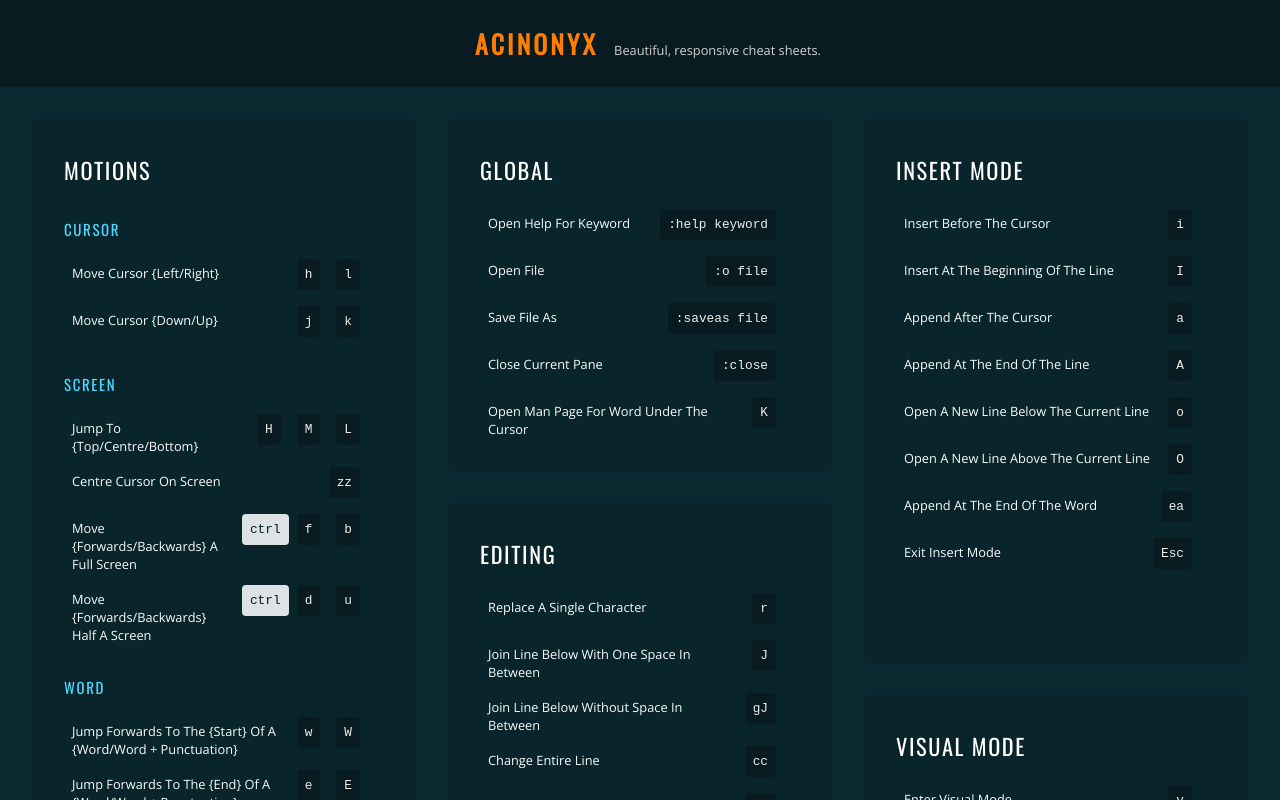
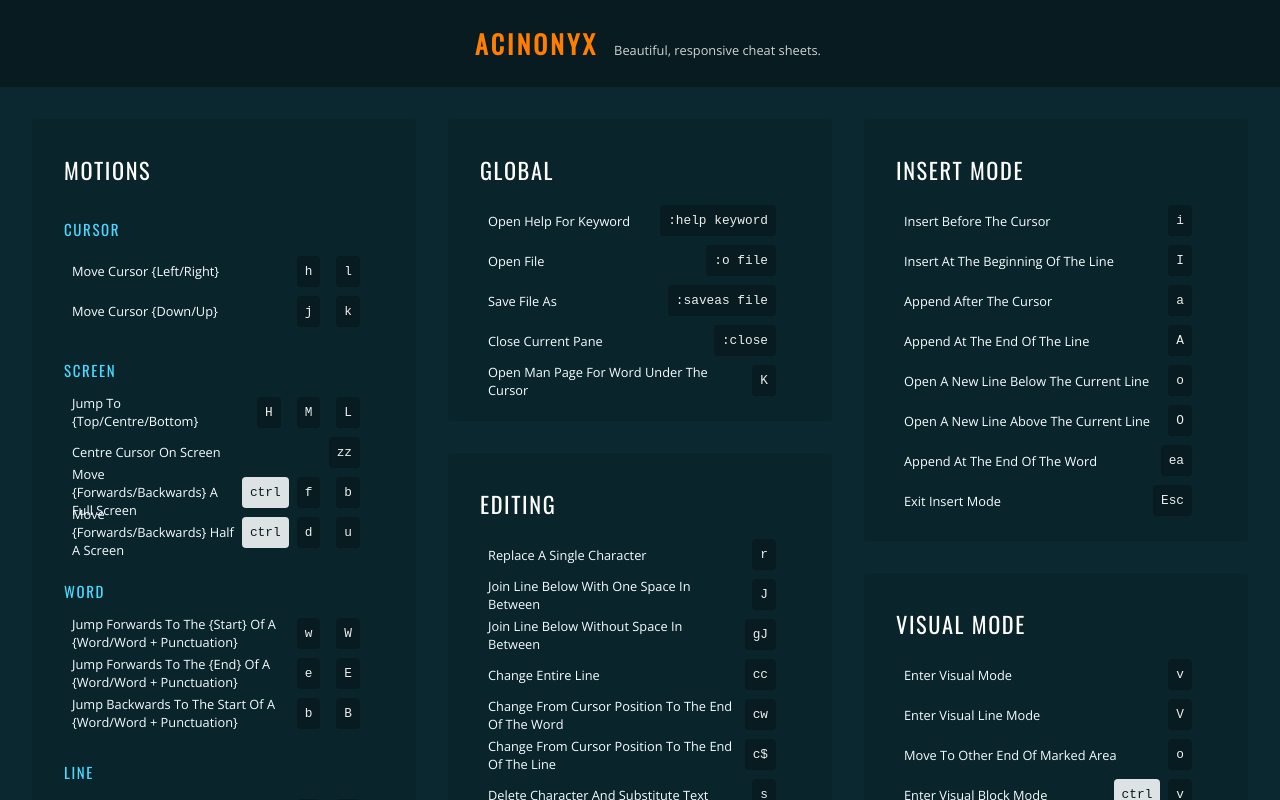
Before and after one commit to cpoliver/acinonyx, a React (Create React App) app: page / in a window 1280 px wide. Shown: the top 800 px of the page. Built offline with nearby package versions, Linux system fonts and the light colour scheme.

Commit message:
feat(grid): Improve grid layout

```diff
--- a/src/components/Section.js
+++ b/src/components/Section.js
@@ -12,7 +12,7 @@
 
   return isEmpty(subsections) ?
     items.length + 1 :
-    subsections.length + 1 + reduce(countItems, 0, subsections);
+    subsections.length + reduce(countItems, 0, subsections);
 };
 
 const renderItem = (item, key) => <Item {...item} key={key} />;
@@ -24,7 +24,7 @@
   </div>
 );
 
-const Section = ({ heading, subsections, items, span = 10 }) => (
+const Section = ({ heading, subsections, items }) => (
   <div className="c-section" style={{ gridRow: `span ${calculateSpan({ heading, items, subsections })}` }}>
     <h2 className="c-section__heading">{ heading }</h2>
     { subsections ? mapWithIndex(renderSubsection, subsections) : mapWithIndex(renderItem, items) }
--- a/src/components/styles/CheatSheet.css
+++ b/src/components/styles/CheatSheet.css
@@ -10,7 +10,7 @@
 
 .c-cheat-sheet__contents {
   display: grid;
-  grid-auto-rows: 2rem;
+  /* grid-auto-rows: 2rem; */
   grid-gap: 2rem;
   grid-template-columns: repeat(3, 1fr);
 }
--- a/src/components/styles/Item.css
+++ b/src/components/styles/Item.css
@@ -1,8 +1,10 @@
 .c-item {
-  align-items: baseline;
+  align-items: center;
   align-self: flex-start;
   display: flex;
   margin: .5rem;
+
+  height: 2rem;
 }
 
 .c-item__description {
@@ -16,16 +18,13 @@
 }
 
 .c-item__modifiers {
-  align-items: baseline;
   display: inline-flex;
-  margin-right: .5rem;
 }
 
 .c-item__modifiers > pre {
   background: #DDE3E5;
   border-radius: 4px;
   color: #071B20;
-  margin: .25rem -.5rem .5rem 1rem;
   padding: .5rem;
 }
 
@@ -39,6 +38,6 @@
   background: #071B20;
   border-radius: 4px;
   color: #eee;
-  margin: .25rem .5rem;
+  margin: 0 .5rem;
   padding: .5rem;
 }
```
